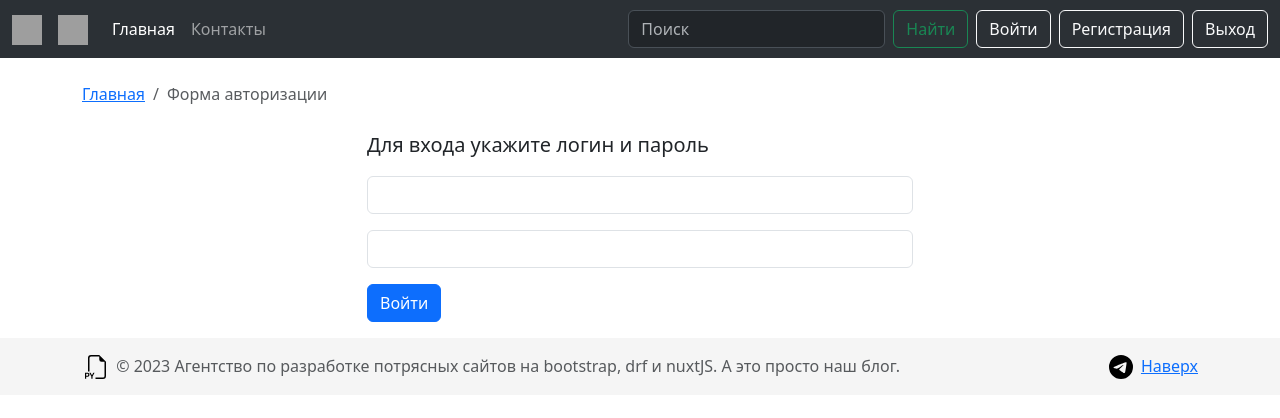
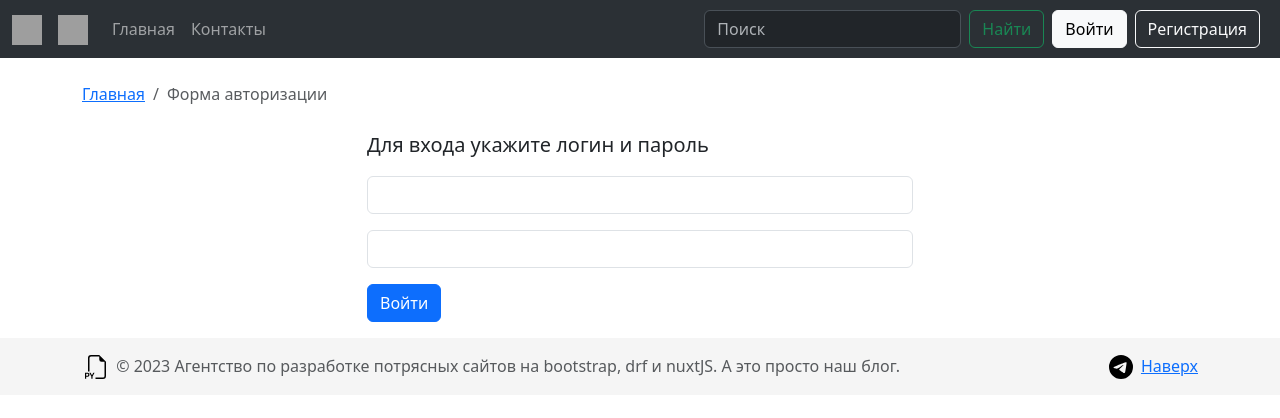
Before and after one commit to Medsotoo/my_blog, a Django app: page /signin/ in a window 1280 px wide. Shown: the top 418 px of the page. Run offline with Django 3.2, Linux system fonts and the light colour scheme; parts of the project's set-up code (start-up, migrations or seed data) failed here and were passed over; some libraries are stand-ins or nearby versions; grey boxes are pictures that could not be loaded.

Commit message:
добавил отображение кнопок (вход,регистрация)для незалогиненых пользователей + кнпку(выход) для авторизованных

```diff
--- a/blog/myblog/templates/myblog/block/navbar.html
+++ b/blog/myblog/templates/myblog/block/navbar.html
@@ -12,15 +12,31 @@
             </button>
             <div class="collapse navbar-collapse" id="navbarSupportedContent">
                 <div class="navbar-nav me-auto mb-2 mb-lg-0">
-                    <a class="nav-link active" aria-current="page" href="{% url 'index' %}">Главная</a>
+                    {% if request.get_full_path == '/' %}
+                      <a class="nav-link active" href="{% url 'index' %}">Главная</a>
+                    {% else %}
+                      <a class="nav-link" href="{% url 'index' %}">Главная</a>
+                    {% endif %}
                     <a class="nav-link" href="#">Контакты</a>
                 </div>
                 <form class="d-flex" role="search">
                     <input class="form-control me-2" type="search" placeholder="Поиск" aria-label="Поиск">
                     <button class="btn btn-outline-success me-2" type="submit">Найти</button>
-                    <a href="{% url 'signin' %}" class="btn btn-outline-light me-2">Войти</a>
-                    <a href="{% url 'signup' %}" class="btn btn-outline-light me-2">Регистрация</a>
-                    <a href="{% url 'signout' %}" class="btn btn-outline-light">Выход</a>
+                    {% if user.is_authenticated %}
+                      <span class="navbar-text me-2">{{ user }}</span>
+                      <a href="{% url 'signout' %}" class="btn btn-outline-light">Выход</a>
+                    {% else %}
+                      {% if request.get_full_path == '/signin/' %}
+                          <a href="{% url 'signin' %}" class="btn btn-outline-light me-2 active">Войти</a>
+                      {% else %}
+                          <a href="{% url 'signin' %}" class="btn btn-outline-light me-2">Войти</a>
+                      {% endif %}
+                      {% if request.get_full_path == '/signup/' %}
+                          <a href="{% url 'signup' %}" class="btn btn-outline-light me-2 active">Регистрация</a>
+                      {% else %}
+                          <a href="{% url 'signup' %}" class="btn btn-outline-light me-2">Регистрация</a>
+                      {% endif %}
+                    {% endif %}
                 </form>
           </div>
         </div>
```
